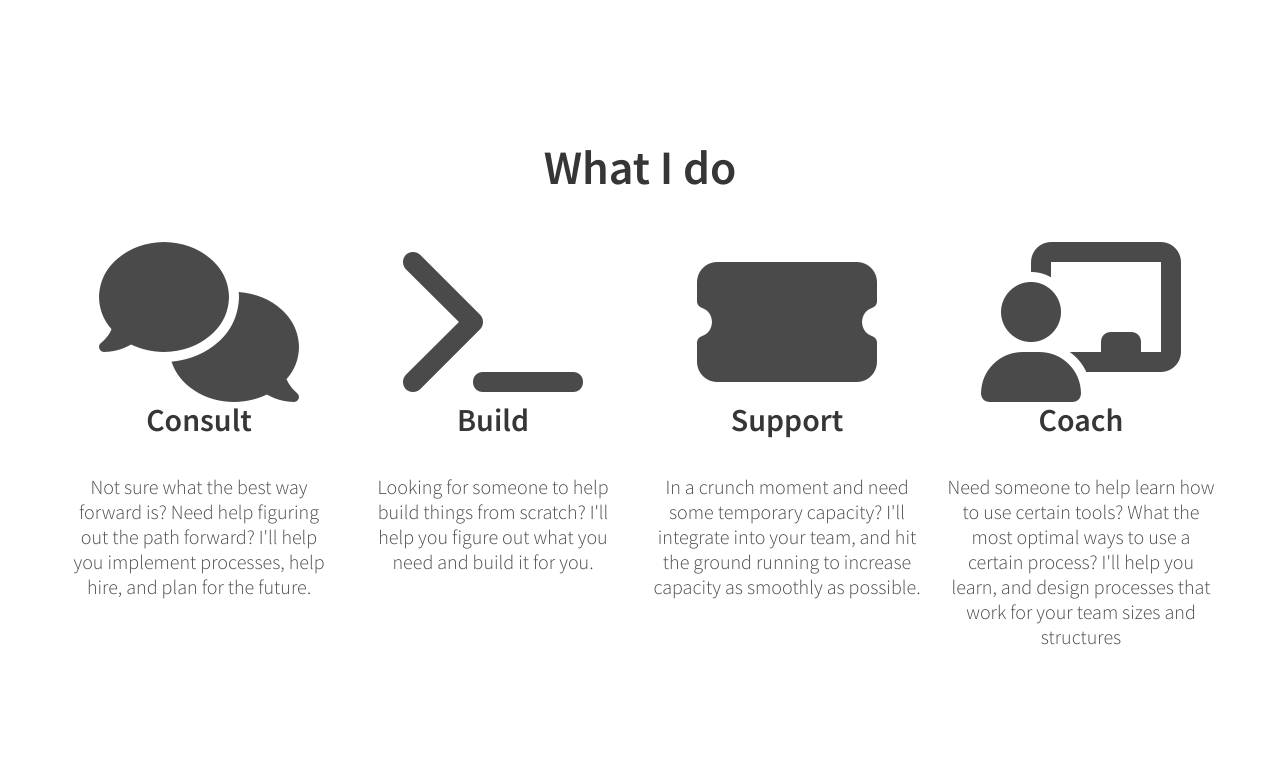
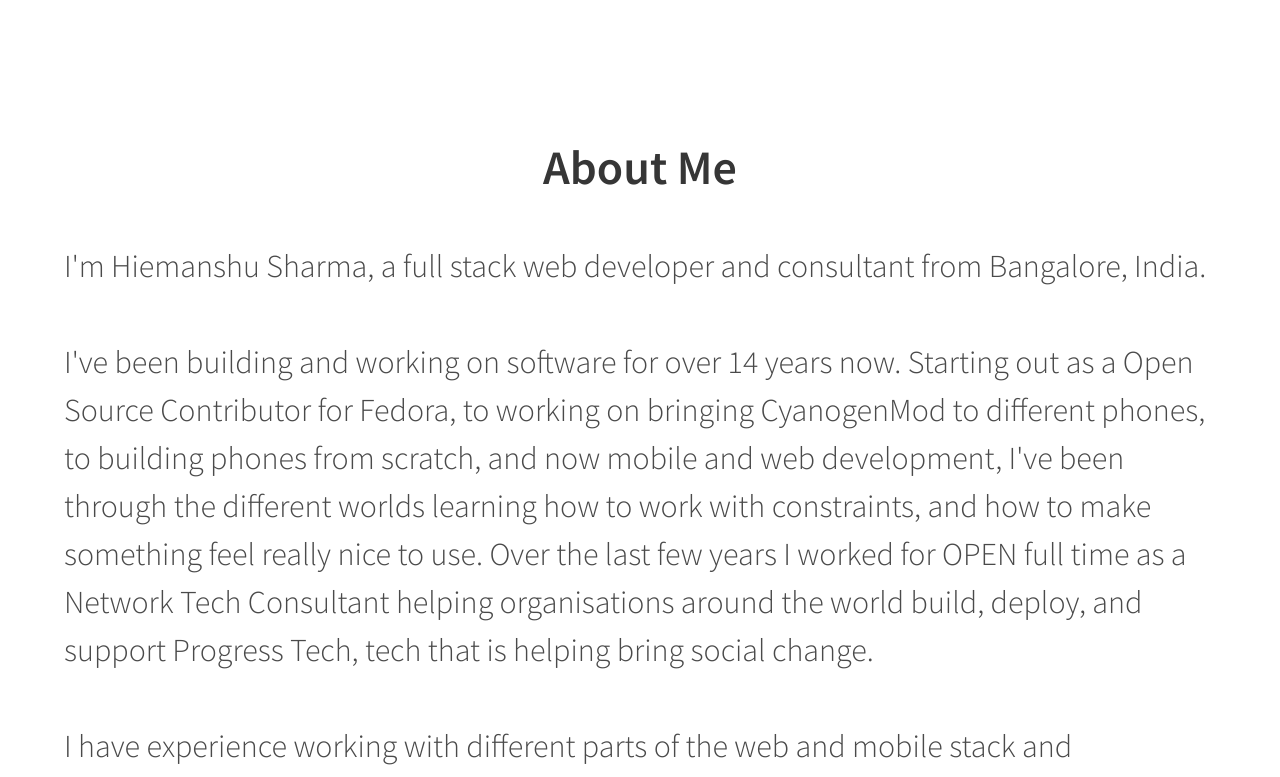
Before and after one commit to hiemanshu/hiems.net, a Jekyll site: the page built from index.markdown, in a window 1280 px wide and 900 px high, scrolled down 781 px, cut to the strip 123-900 px from the top of the window. Built offline with Jekyll 4.4.1, drawn with Linux system fonts in a browser that asks for light colours; nearby versions of some CDN libraries; some of the changed text lies outside the part shown.

Commit message:
Compelte about me section

```diff
--- a/_includes/about.html
+++ b/_includes/about.html
@@ -1,3 +1,24 @@
+<section class="section is-medium section-about">
+  <div class="container">
+    <div class="section-header has-text-centered">
+      <p class="title is-1 is-spaced">
+        About Me
+      </p>
+    </div>
+    <div class="about-me">
+      <p class="is-size-3">
+        I'm Hiemanshu Sharma, a full stack web developer and consultant from Bangalore, India.<br><br>
+
+        I've been building and working on software for over 14 years now. Starting out as a Open Source Contributor for Fedora, to working on bringing CyanogenMod to different phones, to building phones from scratch, and now mobile and web development, I've been through the different worlds learning how to work with constraints, and how to make something feel really nice to use. Over the last few years I worked for OPEN full time as a Network Tech Consultant helping organisations around the world build, deploy, and support Progress Tech, tech that is helping bring social change.<br><br>
+
+        I have experience working with different parts of the web and mobile stack and experiences with various languages including but not limited to Rails, React, NodeJS, Elixir. I also have experience working as Project Manager, an Architect, and Coach. <br>
+        In my role as a Project Manager I have experience defining and implementing different processes and tools to make sure we build things efficiently and productivetly.<br>
+        In my role as an Architect I have experience gathering requirements, talking to the users, and research based on current standards to define the project, the technologies, and maintenance plan.<br>
+        In my role as a Coach I have experience coaching the decision makers how to make the best decisions, determine roadmaps, budget planning. I also have experience helping junior developers and campaigners upskill.
+      </p>
+    </div>
+  </div>
+</section>
 <section class="section is-medium section-about">
   <div class="container">
     <div class="section-header has-text-centered">
```
